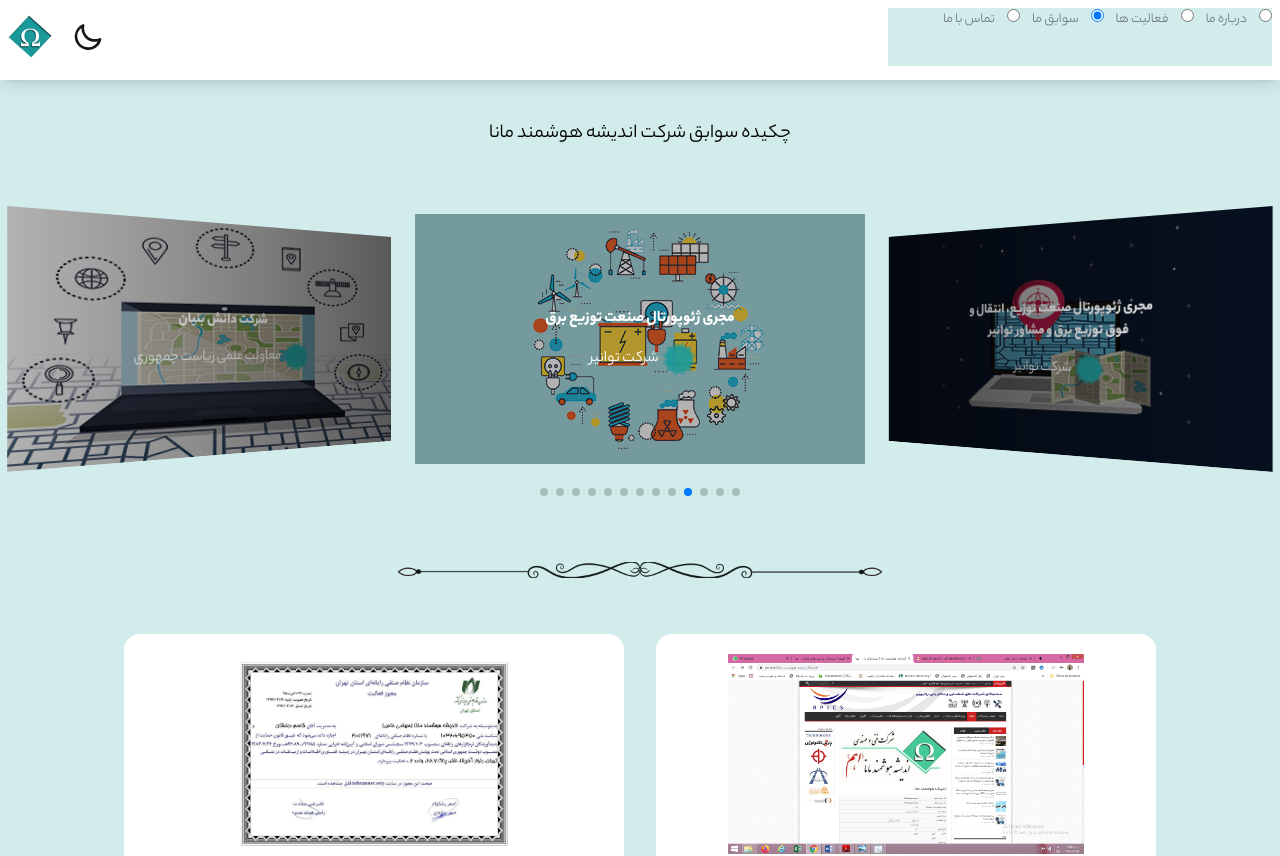
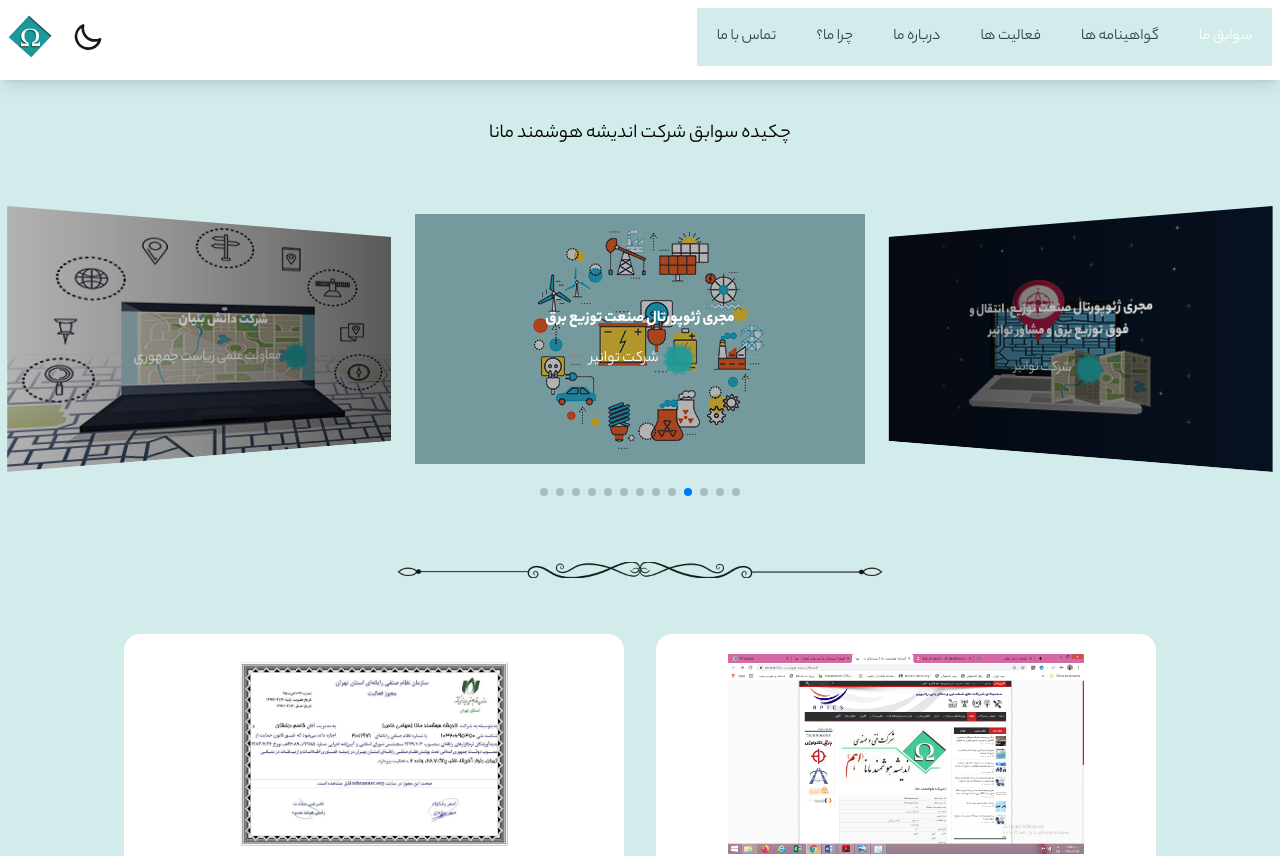
Before and after one commit to maryammohebbi/Mana-Next-ver, a Next.js app: page / in a window 1280 px wide. Shown: the top 856 px of the page. Built offline with nearby package versions, Linux system fonts and the light colour scheme; some icons are missing.

Commit message:
scrollprogressbar + useActiveSection added

```diff
--- a/src/app/page.jsx
+++ b/src/app/page.jsx
@@ -1,28 +1,37 @@
 import AboutUs from "@/components/AboutUs";
 import Certificates from "@/components/Certificates";
-import Diagram from "@/components/Diagram";
 import Header from "@/components/header/Header";
 import Services from "@/components/Services";
 import Slider from "@/components/Slider/Slider";
 import Divider from "@/ui/Divider";
 import WaveBackground from "@/ui/WaveBackground";
 import WhyUs from "@/components/WhyUs";
+import ScrollProgressBar from "@/ui/ScrollProgressBar";
 
 export default function Home() {
   return (
     <div>
+      <ScrollProgressBar />
       <Header />
       <div className="max-w-sm sm:max-w-2xl lg:max-w-7xl mx-auto">
-        <Slider />
+        <div id="experience">
+          <Slider />
+        </div>
         <Divider />
-        <Certificates />
+        <div id="certificate">
+          <Certificates />
+        </div>
         <Divider />
-        <Services />
+        <div id="service">
+          <Services />
+        </div>
+        <div id="aboutus">
+          <AboutUs />
+        </div>
         <Divider />
-        {/* <Diagram /> */}
-        <AboutUs />
-        <Divider />
-        <WhyUs />
+        <div id="whyus">
+          <WhyUs />
+        </div>
         <WaveBackground />
       </div>
     </div>
--- a/src/components/header/Header.jsx
+++ b/src/components/header/Header.jsx
@@ -9,7 +9,7 @@ function Header() {
   return (
     <div className="h-20 w-full bg-tertiary mb-10 shadow-lg sticky top-0 left-0 right-0 z-50">
       <div className="flex justify-between w-full h-full max-w-sm sm:max-w-2xl lg:max-w-7xl mx-auto p-2">
-        <div className="w-96 h-[90%] bg-primary">
+        <div className="p-2 h-[90%] bg-primary flex items-center justify-between">
           <Menu />
         </div>
         <div className="h-[90%] flex items-center justify-center gap-x-5">
--- a/src/components/header/Menu.jsx
+++ b/src/components/header/Menu.jsx
@@ -1,85 +1,41 @@
-import React, { useState } from "react";
+"use client";
+import { useState } from "react";
+import useActiveSection from "@/hooks/useActiveSection";
 
 function Menu() {
-  const [activeTab, setActiveTab] = useState(3);
-  const handleTabChange = (tabNumber) => {
-    setActiveTab(tabNumber);
-  };
-  const scrollToSection = (sectionId) => {
-    const section = document.getElementById(sectionId);
-    if (section) {
-      section.scrollIntoView({ behavior: "smooth" });
-    }
+  const sectionIds = [
+    "experience",
+    "certificate",
+    "service",
+    "aboutus",
+    "whyus",
+    "contactus",
+  ];
+
+  const active = useActiveSection(sectionIds);
+
+  const scrollToSection = (id) => {
+    const el = document.getElementById(id);
+    if (el) el.scrollIntoView({ behavior: "smooth" });
   };
 
   return (
-    <div className="flex">
-      <div>
-        <input
-          type="radio"
-          id="radio-1"
-          name="tabs"
-          checked={activeTab === 1}
-          onChange={() => handleTabChange(1)}
-        />
-        <label
-          className="tab"
-          htmlFor="radio-1"
-          onClick={() => scrollToSection("aboutUsTitle")}
+    <div className="flex gap-4 items-center">
+      {sectionIds.map((id) => (
+        <button
+          key={id}
+          onClick={() => scrollToSection(id)}
+          className={`px-3 py-1 rounded-md transition cursor-pointer
+            ${active === id ? "bg-primary text-white" : "text-gray-700"}`}
         >
-          درباره ما
-        </label>
-      </div>
-
-      <div>
-        <input
-          type="radio"
-          id="radio-2"
-          name="tabs"
-          checked={activeTab === 2}
-          onChange={() => handleTabChange(2)}
-        />
-        <label
-          className="tab"
-          htmlFor="radio-2"
-          onClick={() => scrollToSection("activityTitr")}
-        >
-          فعالیت ها
-        </label>
-      </div>
-      <div>
-        <input
-          type="radio"
-          id="radio-3"
-          name="tabs"
-          checked={activeTab === 3}
-          onChange={() => handleTabChange(3)}
-        />
-        <label
-          className="tab"
-          htmlFor="radio-3"
-          onClick={() => scrollToSection("experienceTitle")}
-        >
-          سوابق ما
-        </label>
-      </div>
-      <div>
-        <input
-          type="radio"
-          id="radio-4"
-          name="tabs"
-          checked={activeTab === 4}
-          onChange={() => handleTabChange(4)}
-        />
-        <label
-          className="tab"
-          htmlFor="radio-4"
-          onClick={() => scrollToSection("experienceTitle")}
-        >
-          تماس با ما
-        </label>
-      </div>
-      <span className=""></span>
+          {id === "experience" && "سوابق ما"}
+          {id === "certificate" && "گواهینامه ها"}
+          {id === "service" && "فعالیت ها"}
+          {id === "aboutus" && "درباره ما"}
+          {id === "whyus" && "چرا ما؟"}
+          {id === "contactus" && "تماس با ما"}
+        </button>
+      ))}
     </div>
   );
 }
--- /dev/null
+++ b/src/hooks/useActiveSection.js
@@ -0,0 +1,28 @@
+"use client";
+import { useEffect, useState } from "react";
+
+export default function useActiveSection(sectionIds) {
+  const [active, setActive] = useState(null);
+
+  useEffect(() => {
+    const observer = new IntersectionObserver(
+      (entries) => {
+        entries.forEach((entry) => {
+          if (entry.isIntersecting) {
+            setActive(entry.target.id);
+          }
+        });
+      },
+      { threshold: 0.4 }
+    );
+
+    sectionIds.forEach((id) => {
+      const el = document.getElementById(id);
+      if (el) observer.observe(el);
+    });
+
+    return () => observer.disconnect();
+  }, [sectionIds]);
+
+  return active;
+}
--- /dev/null
+++ b/src/ui/ScrollProgressBar.jsx
@@ -0,0 +1,24 @@
+"use client";
+import { useEffect, useState } from "react";
+
+export default function ScrollProgressBar() {
+  const [scroll, setScroll] = useState(0);
+
+  useEffect(() => {
+    const onScroll = () => {
+      const total = document.documentElement.scrollHeight - window.innerHeight;
+      const progress = (window.scrollY / total) * 100;
+      setScroll(progress);
+    };
+
+    window.addEventListener("scroll", onScroll);
+    return () => window.removeEventListener("scroll", onScroll);
+  }, []);
+
+  return (
+    <div
+      className="fixed top-0 left-0 h-1 bg-primary z-[9999]"
+      style={{ width: `${scroll}%` }}
+    />
+  );
+}
```
